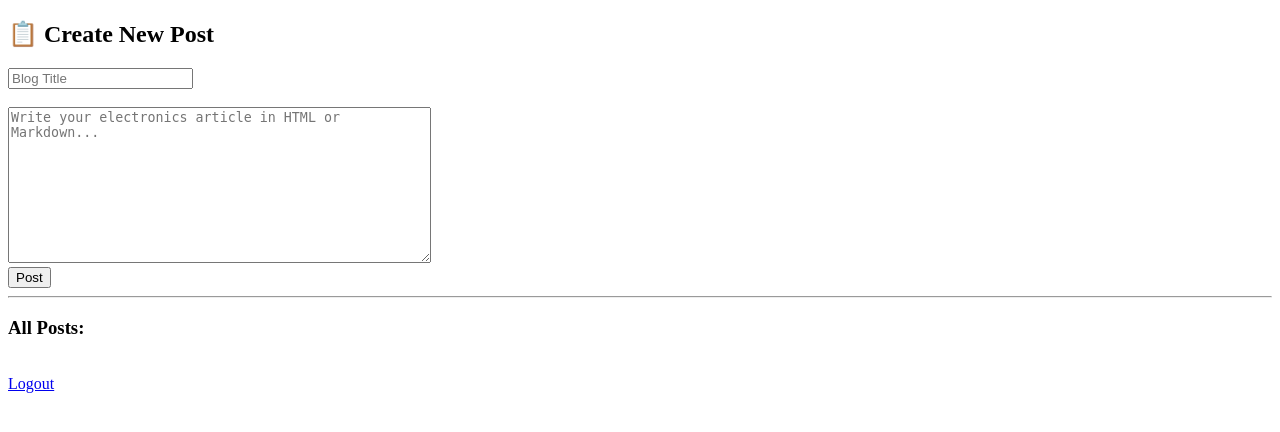
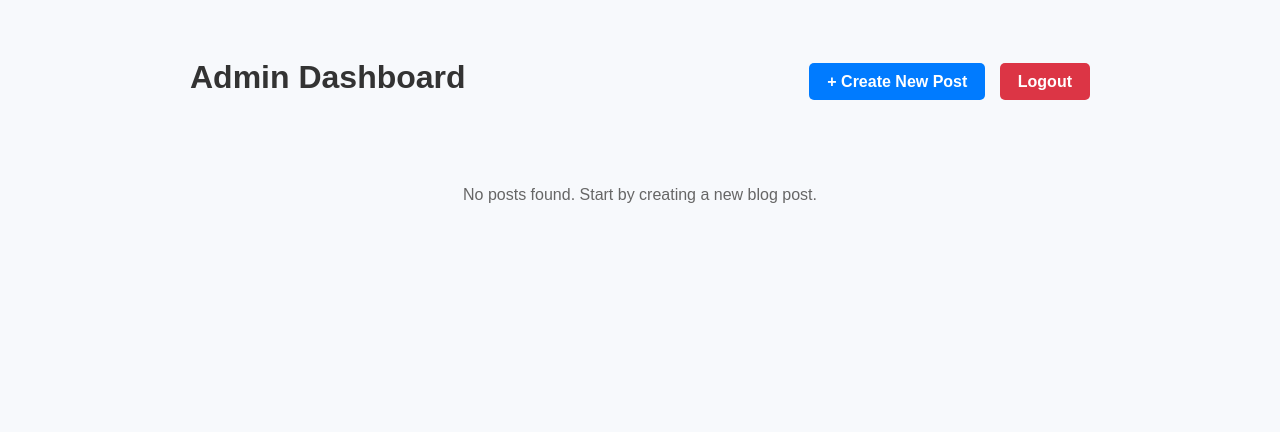
Before and after one commit to subodhpaul22/paulblog, a Flask app: template templates/dashboard.html in a window 1280 px wide. Shown: the top 432 px of the page. Run offline with Flask 3, Linux system fonts and the light colour scheme; the template is opened without the code that fills it, so the values that code supplies are empty.

Commit message:
Update dashboard.html

```diff
--- a/templates/dashboard.html
+++ b/templates/dashboard.html
@@ -1,18 +1,127 @@
 <!DOCTYPE html>
-<html>
-<head><title>Admin Dashboard</title></head>
+<html lang="en">
+<head>
+  <meta charset="UTF-8" />
+  <title>Admin Dashboard - Manage Posts</title>
+  <style>
+    body {
+      font-family: Arial, sans-serif;
+      background: #f7f9fc;
+      padding: 30px;
+    }
+    h1 {
+      text-align: center;
+      margin-bottom: 30px;
+      color: #333;
+    }
+    .topbar {
+      max-width: 900px;
+      margin: 0 auto 30px auto;
+      display: flex;
+      justify-content: space-between;
+      align-items: center;
+    }
+    .topbar a {
+      text-decoration: none;
+      background-color: #007bff;
+      color: white;
+      padding: 10px 18px;
+      border-radius: 5px;
+      font-weight: bold;
+      transition: background-color 0.3s ease;
+    }
+    .topbar a:hover {
+      background-color: #0056b3;
+    }
+    table {
+      width: 900px;
+      margin: 0 auto;
+      border-collapse: collapse;
+      background: white;
+      box-shadow: 0 2px 6px rgba(0,0,0,0.1);
+      border-radius: 8px;
+      overflow: hidden;
+    }
+    th, td {
+      padding: 12px 15px;
+      border-bottom: 1px solid #ddd;
+      text-align: left;
+    }
+    th {
+      background-color: #007bff;
+      color: white;
+      font-weight: 600;
+    }
+    tr:hover {
+      background-color: #f1f9ff;
+    }
+    .actions a {
+      margin-right: 10px;
+      color: #007bff;
+      text-decoration: none;
+      font-weight: bold;
+    }
+    .actions a:hover {
+      text-decoration: underline;
+    }
+    .no-posts {
+      text-align: center;
+      padding: 30px;
+      color: #666;
+    }
+  </style>
+</head>
 <body>
-  <h2>📋 Create New Post</h2>
-  <form method="POST">
-    <input name="title" placeholder="Blog Title" required><br><br>
-    <textarea name="content" rows="10" cols="50" placeholder="Write your electronics article in HTML or Markdown..."></textarea><br>
-    <button type="submit">Post</button>
-  </form>
-  <hr>
-  <h3>All Posts:</h3>
-  {% for post in posts %}
-    <p><a href="/post/{{ post[0] }}">{{ post[1] }}</a></p>
-  {% endfor %}
-  <br><a href="/logout">Logout</a>
+
+  <div class="topbar">
+    <h1>Admin Dashboard</h1>
+    <div>
+      <a href="/post">+ Create New Post</a>
+      <a href="/logout" style="background-color:#dc3545; margin-left: 10px;">Logout</a>
+    </div>
+  </div>
+
+  {% if posts %}
+  <table>
+    <thead>
+      <tr>
+        <th>ID</th>
+        <th>Title</th>
+        <th>Image</th>
+        <th>Video</th>
+        <th>Actions</th>
+      </tr>
+    </thead>
+    <tbody>
+      {% for post in posts %}
+      <tr>
+        <td>{{ post[0] }}</td>
+        <td>{{ post[1] }}</td>
+        <td>
+          {% if post[3] %}
+            <img src="/static/{{ post[3] }}" alt="Image" style="width: 80px; height: auto; border-radius: 4px;">
+          {% else %}
+            -
+          {% endif %}
+        </td>
+        <td>
+          {% if post[4] %}
+            <a href="{{ post[4] }}" target="_blank">Video Link</a>
+          {% else %}
+            -
+          {% endif %}
+        </td>
+        <td class="actions">
+          <a href="/post/{{ post[0] }}">View</a>
+          <!-- Future: Edit and Delete links can be added here -->
+        </td>
+      </tr>
+      {% endfor %}
+    </tbody>
+  </table>
+  {% else %}
+  <p class="no-posts">No posts found. Start by creating a new blog post.</p>
+  {% endif %}
+
 </body>
 </html>
```
